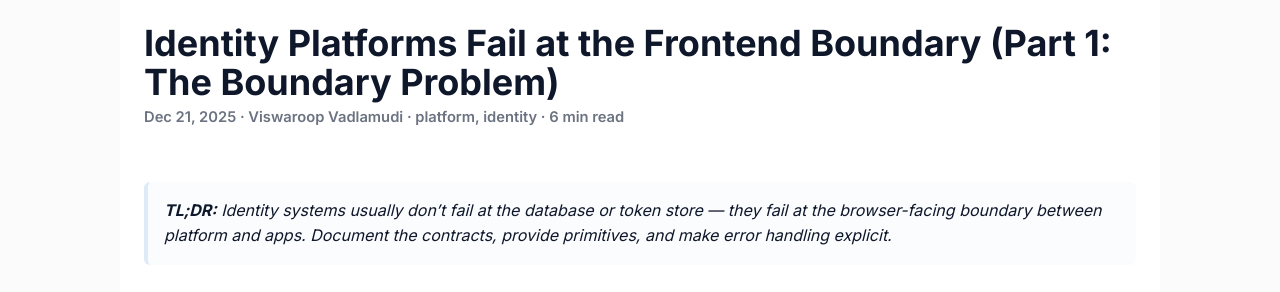
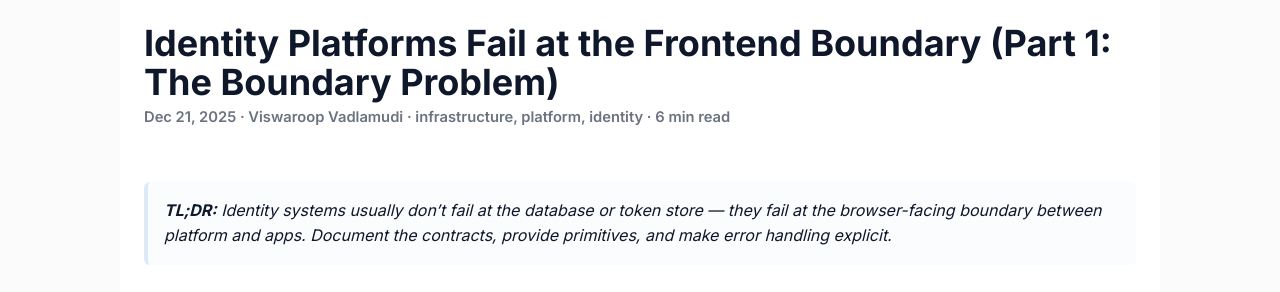
Before and after one commit to vviswaroop/vviswaroop.github.io, a Jekyll site: the page built from _posts/2025-12-21-identity-platforms-fail-at-the-frontend-boundary-part-1-the-boundary-problem.md, in a window 1280 px wide and 900 px high. Shown: the part 180-472 px from the top of the window. Built offline with Jekyll 4.4.1, drawn with Linux system fonts in a browser that asks for light colours.

Commit message:
chore(blog): assign 'infrastructure' category/tag; filter infra index by category

```diff
--- a/_posts/2025-12-21-identity-platforms-fail-at-the-frontend-boundary-part-1-the-boundary-problem.md
+++ b/_posts/2025-12-21-identity-platforms-fail-at-the-frontend-boundary-part-1-the-boundary-problem.md
@@ -3,8 +3,8 @@
 title: "Identity Platforms Fail at the Frontend Boundary (Part 1: The Boundary Problem)"
 date: 2025-12-21 09:00:00 -0500
 description: "Why identity platforms often break at the boundary with frontend applications — and what platform teams must own."
-tags: [identity, oauth, oidc, frontend, platform, security, platform-engineering]
-categories: [platform, identity]
+tags: [identity, oauth, oidc, frontend, platform, security, platform-engineering, infrastructure]
+categories: [infrastructure, platform, identity]
 excerpt: "Most identity platforms don't fail in the backend — they fail at the frontend boundary. Platform teams must own the browser-facing contracts: sessions, redirects, refresh semantics, and failure handling."
 image: /assets/images/og/identity-boundary-1.png
 author: "Viswaroop Vadlamudi"
```
Also changed, not shown: infrastructure/index.md (+1 -1 lines).
